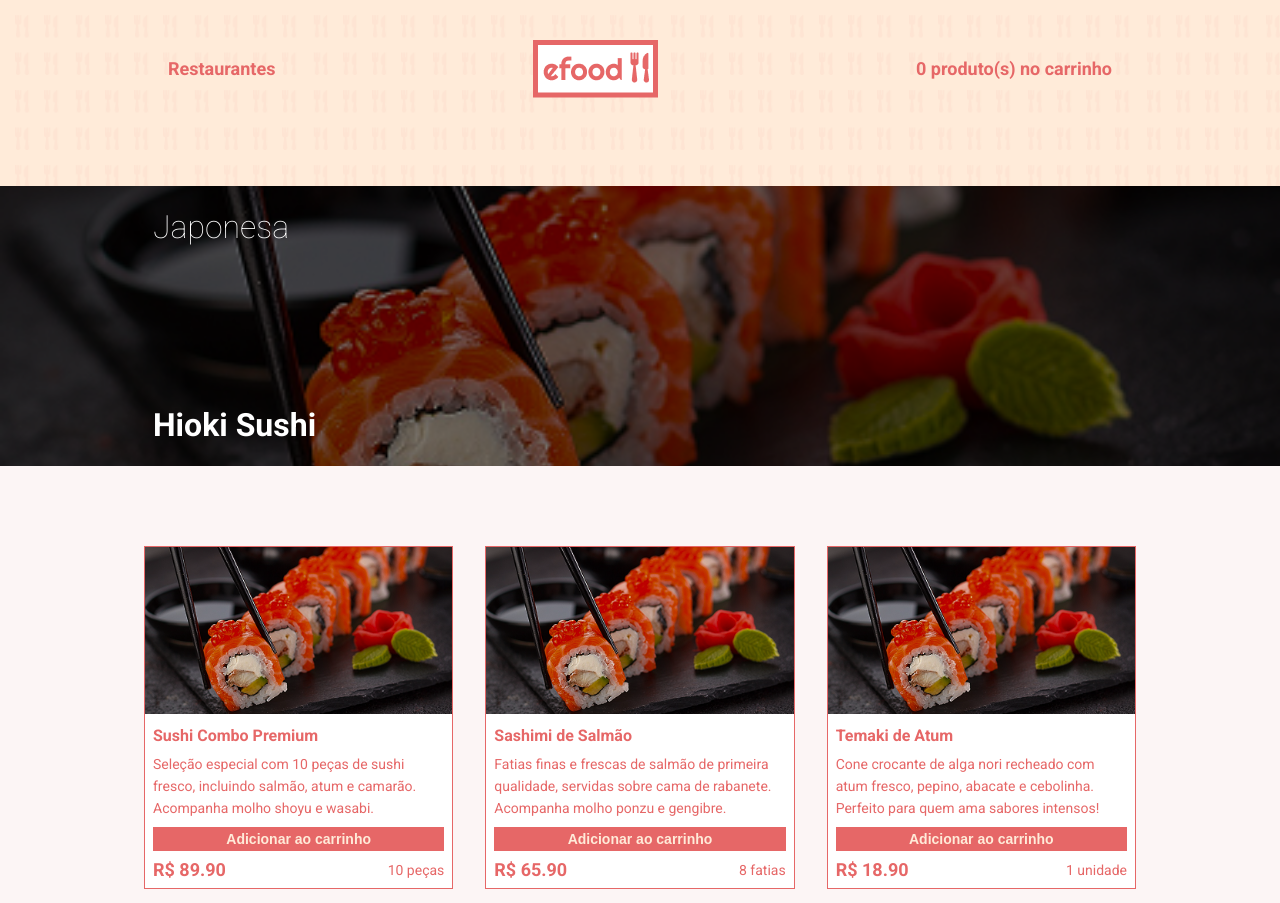
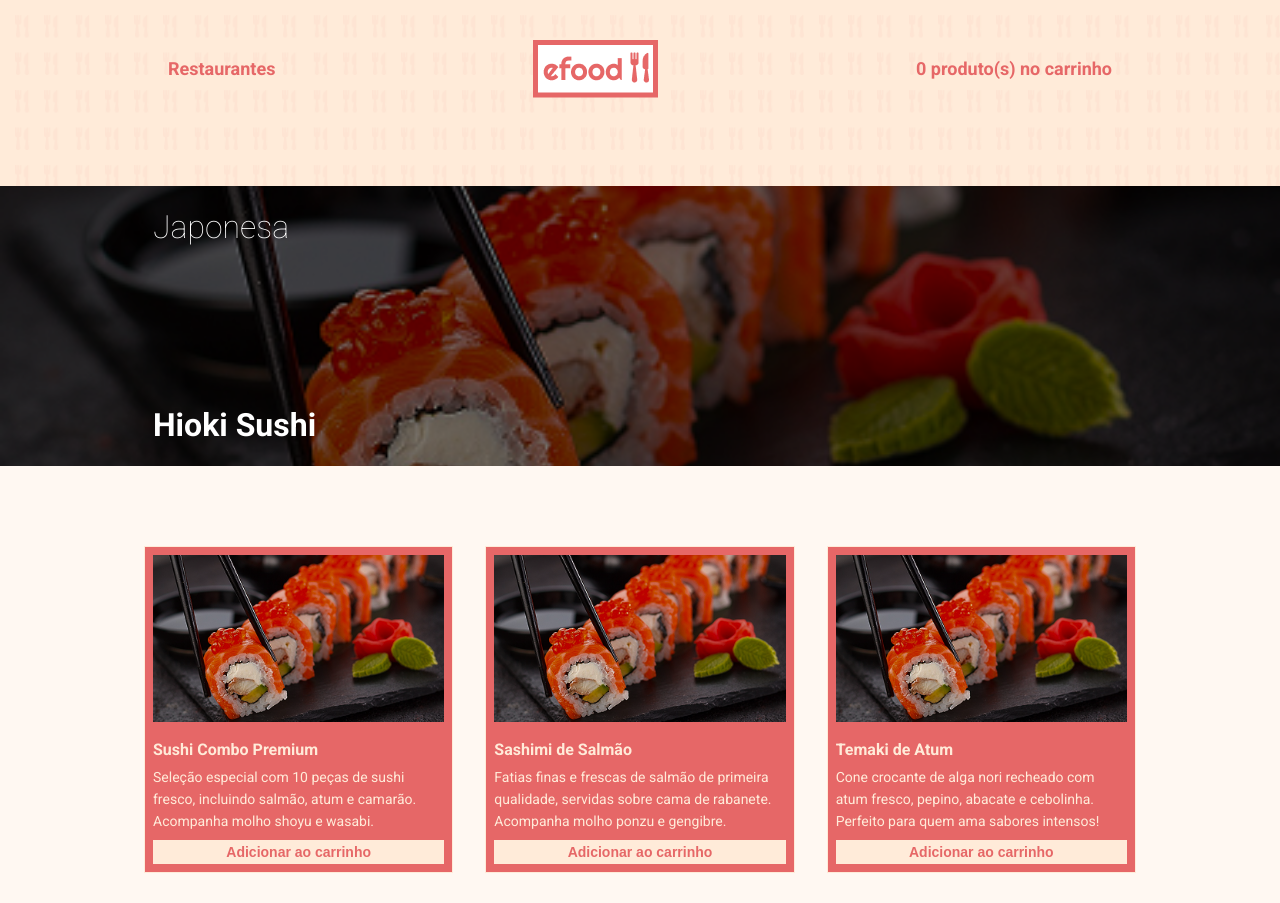
Before and after one commit to bcadore/efood-app, a React (Vite) app: page /perfil/1 in a window 1280 px wide. Shown: the top 903 px of the page. Built offline with nearby package versions, Linux system fonts and the light colour scheme.

Commit message:
Ajustado estilos.

```diff
--- a/src/components/ProductCard/index.tsx
+++ b/src/components/ProductCard/index.tsx
@@ -13,8 +13,6 @@ const ProductCard = ({
   title,
   description,
   image,
-  price,
-  porcao,
 }: ProductCardProps) => {
   return (
     <S.CardContainer>
@@ -26,10 +24,6 @@ const ProductCard = ({
         <S.Title>{title}</S.Title>
         <S.Description>{description}</S.Description>
         <S.Button>Adicionar ao carrinho</S.Button>
-        <S.PriceInfo>
-          <S.Price>R$ {price.toFixed(2)}</S.Price>
-          <S.Porcao>{porcao}</S.Porcao>
-        </S.PriceInfo>
       </S.Content>
     </S.CardContainer>
   );
--- a/src/components/ProductCard/styles.ts
+++ b/src/components/ProductCard/styles.ts
@@ -2,8 +2,9 @@ import styled from "styled-components";
 import { colors } from "../..";
 
 export const CardContainer = styled.div`
-  background-color: #ffffff;
-  border: 1px solid ${colors.primary};
+  background-color: ${colors.primary};
+  color: ${colors.secondary};
+  border: 1px solid ${colors.secondary};
   display: flex;
   flex-direction: column;
   max-width: 320px;
@@ -12,6 +13,7 @@ export const CardContainer = styled.div`
 export const ImageContainer = styled.div`
   position: relative;
   width: 100%;
+  padding: 8px;
 `;
 
 export const CardImage = styled.img`
@@ -29,28 +31,28 @@ export const Content = styled.div`
 
 export const Title = styled.h3`
   font-size: 16px;
-  font-weight: bold;
-  color: ${colors.primary};
+  font-weight: 900;
+  color: ${colors.secondary};
   margin-bottom: 8px;
+  line-height: 100%;
 `;
 
 export const Description = styled.p`
   font-size: 14px;
+  font-weight: 400;
+  color: ${colors.secondary};
   line-height: 22px;
   margin-bottom: 8px;
-  color: ${colors.primary};
-  flex-grow: 1;
 `;
 
 export const Button = styled.button`
-  background-color: ${colors.primary};
-  color: ${colors.secondary};
+  background-color: ${colors.secondary};
+  color: ${colors.primary};
   border: none;
   padding: 4px 6px;
   font-size: 14px;
   font-weight: 700;
   cursor: pointer;
-  margin-bottom: 8px;
 `;
 
 export const PriceInfo = styled.div`
--- a/src/components/ProductList/styles.ts
+++ b/src/components/ProductList/styles.ts
@@ -1,8 +1,9 @@
 import styled from "styled-components";
+import { colors } from "../..";
 
 export const Section = styled.section`
   padding: 80px 0;
-  background-color: #fcf5f5;
+  background-color: ${colors.tertiary};
 `;
 
 export const Grid = styled.div`
```
